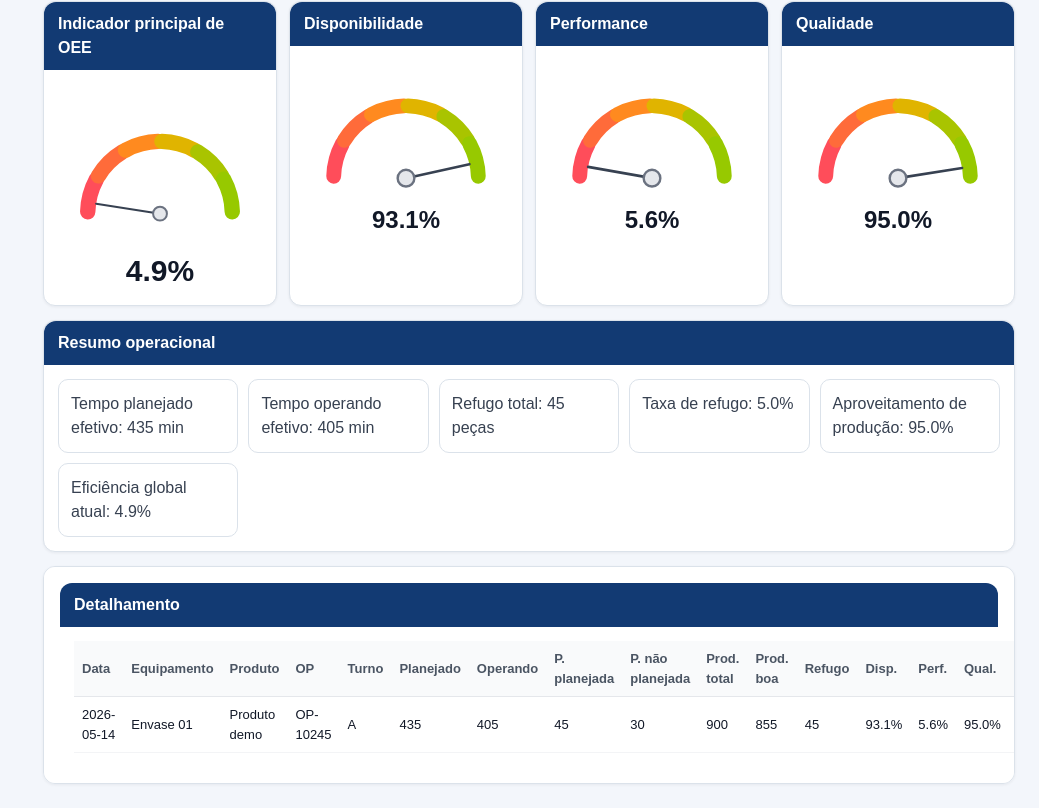
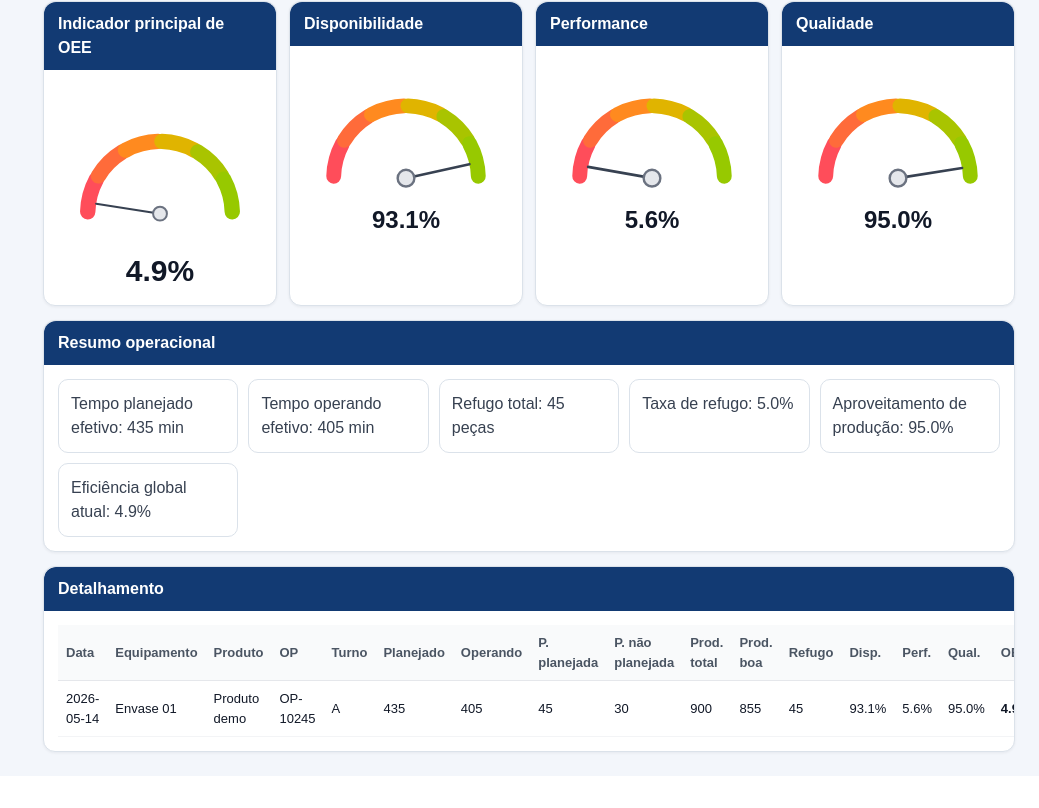
Before and after one commit to ArthurEngProduto/SIGO-Portal-de-Produ-o, a Next.js app: page /ferramentas/oee in a window 1280 px wide. Shown: the part 911-1719 px from the top of the page, without its empty margins (241-1280 px from the left). After the commit the page ends 1687 px from the top, so only its background shows below. Built offline with nearby package versions, Linux system fonts and the light colour scheme.

Commit message:
Descreva aqui o que foi alterado

```diff
--- a/components/oee/OeeDetailTable.tsx
+++ b/components/oee/OeeDetailTable.tsx
@@ -6,9 +6,9 @@ const pct = (v: number) => `${v.toFixed(1)}%`;
 
 export default function OeeDetailTable({ rows }: Props) {
   return (
-    <section style={{ background: "#fff", border: "1px solid #dbe2ea", borderRadius: 12, padding: 16, overflowX: "auto", boxShadow: "0 1px 3px rgba(16,24,40,.06)" }}>
+    <section style={{ background: "#fff", border: "1px solid #dbe2ea", borderRadius: 12, overflow: "hidden", boxShadow: "0 1px 3px rgba(16,24,40,.06)" }}>
       <div style={{ background: "#123a73", color: "#fff", padding: "10px 14px", borderRadius: "12px 12px 0 0", fontWeight: 700 }}>Detalhamento</div>
-      <div style={{ padding: 14 }}><table style={{ width: "100%", borderCollapse: "collapse", fontSize: 13, color: "#111827" }}>
+      <div style={{ padding: 14, overflowX: "auto" }}><table style={{ width: "100%", borderCollapse: "collapse", fontSize: 13, color: "#111827" }}>
         <thead>
           <tr style={{ color: "#4b5563", textAlign: "left", background: "#f9fafb" }}>
             {[
```
